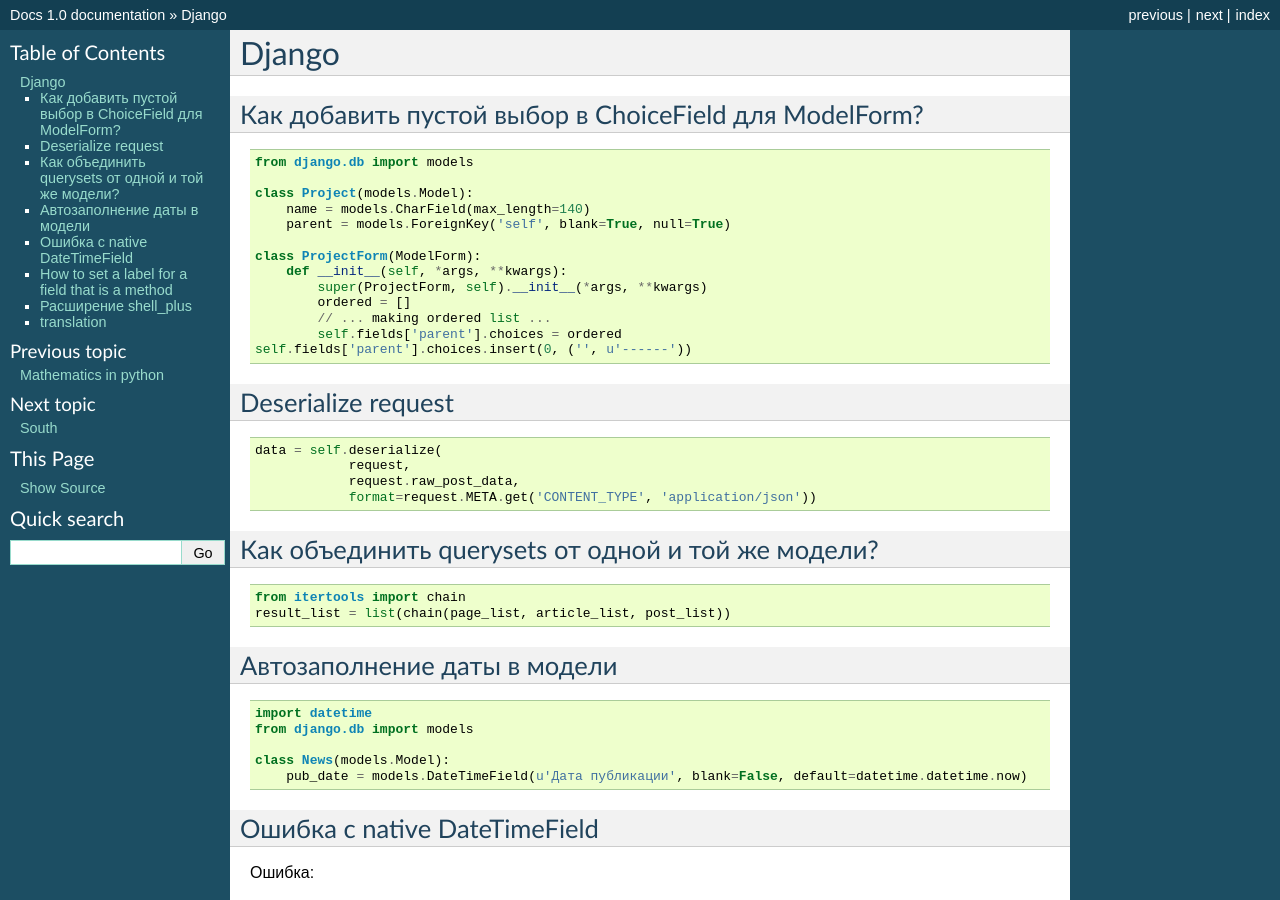
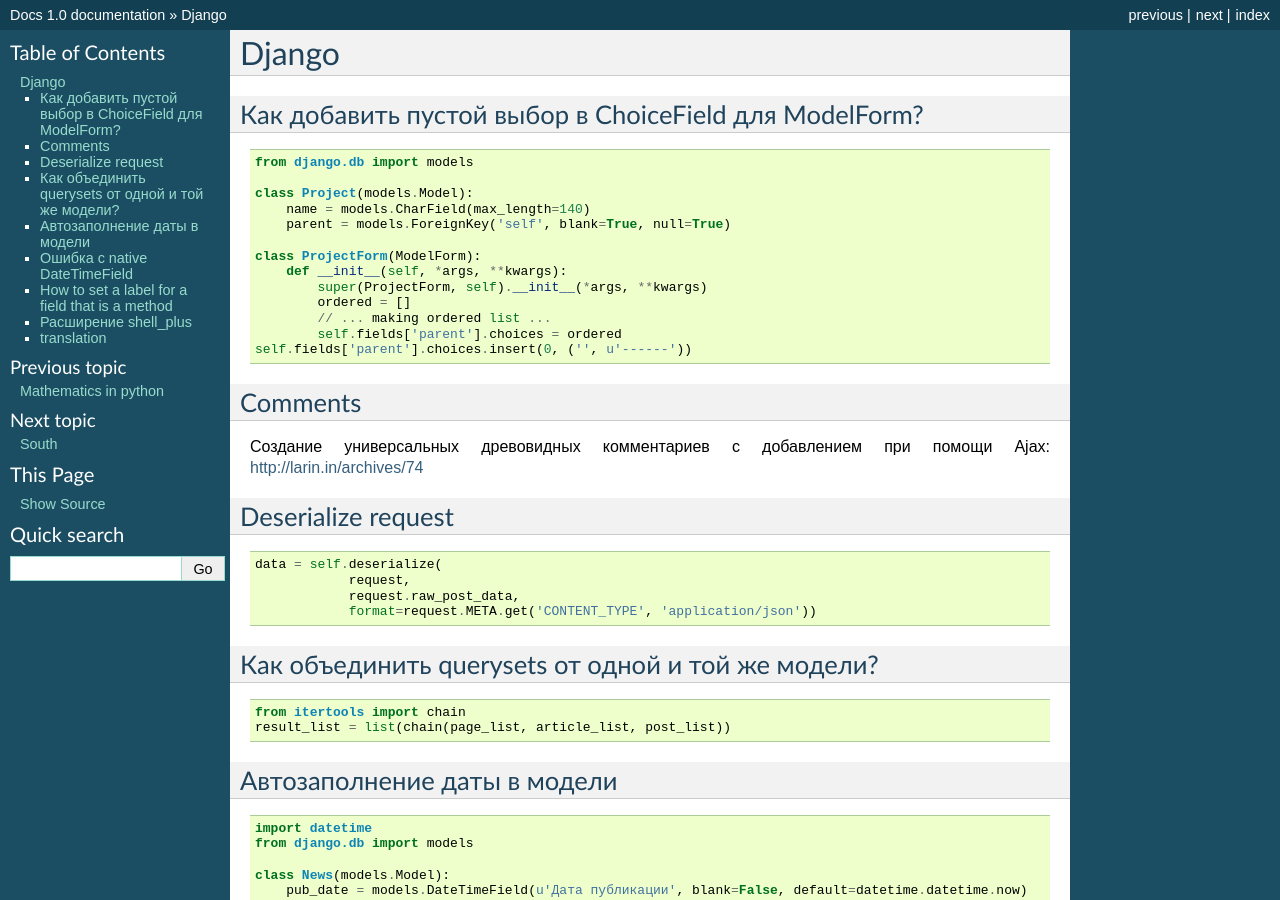
Before and after one commit to cansadadeserfeliz/docs, a Sphinx documentation site: the page built from source/Django.rst, in a window 1280 px wide and 900 px high. Built offline with Sphinx 7.4.7, drawn with Linux system fonts in a browser that asks for light colours.

Commit message:
master  comments

```diff
--- a/source/Django.rst
+++ b/source/Django.rst
@@ -22,6 +22,12 @@
 	        self.fields['parent'].choices = ordered
         self.fields['parent'].choices.insert(0, ('', u'------'))
 
+
+=======================================================
+Comments
+=======================================================
+
+Создание универсальных древовидных комментариев с добавлением при помощи Ajax: http://larin.in/archives/74
 
 
 =============================================
```
